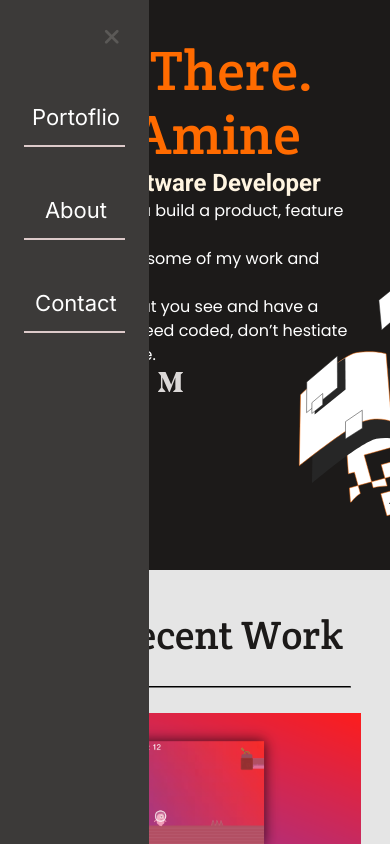
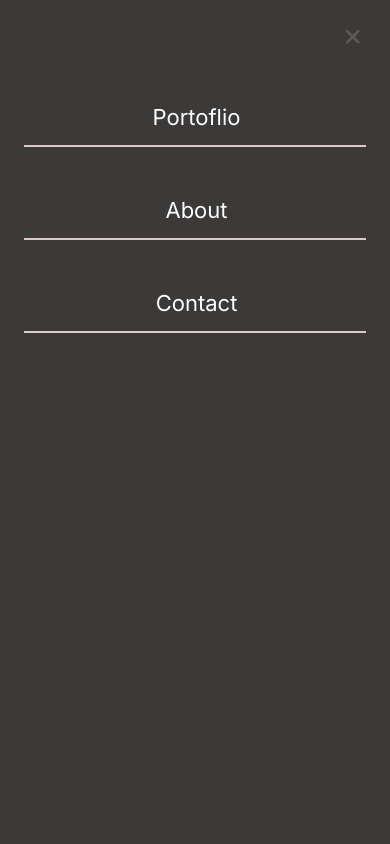
Before and after one commit to medaminedev66/mobile, a plain HTML site: page index.html in a window 390 px wide. Both pictures are taken after a click on the element 367 px from the left and 30 px from the top of the page. Shown: the top 844 px of the page. Drawn offline with Linux system fonts and the light colour scheme.

Commit message:
remove the comments from the code

```diff
--- a/css/main.css
+++ b/css/main.css
@@ -17,15 +17,6 @@ a {
 hr {
   width: 80vw;
 }
-
-/* header {
-  display: flex;
-  justify-content: space-between;
-  align-items: center;
-  padding: 15px;
-  background-color: #3c3a39;
-  color: white;
-} */
 
 header {
   background-color: #3c3a39;
@@ -60,11 +51,9 @@ li {
   height: 100vh;
   position: fixed;
   top: 0;
+  right: 0;
+  left: 0;
   z-index: 2;
-
-  /* display: flex; */
-
-  /* flex-flow: column; */
   font-size: 1.4rem;
   font-weight: bold;
   background-color: #3c3a39;
```
